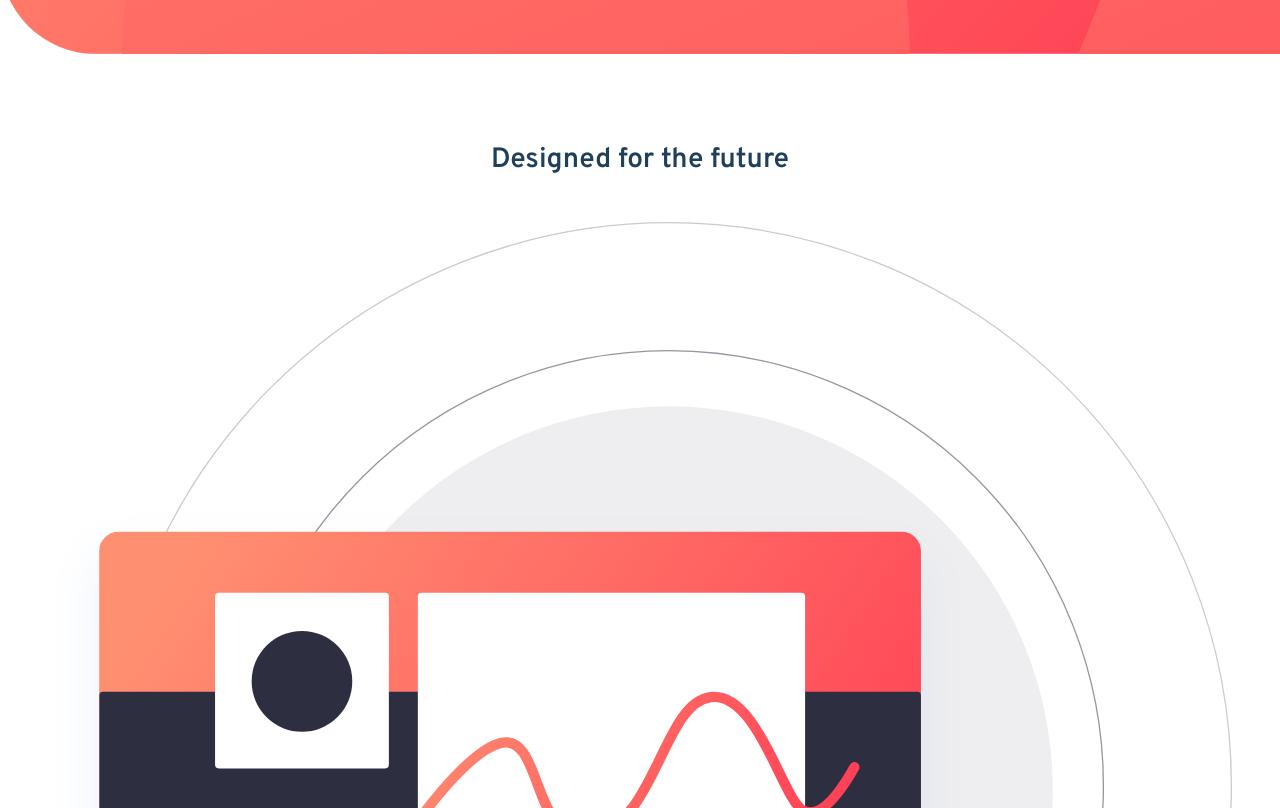
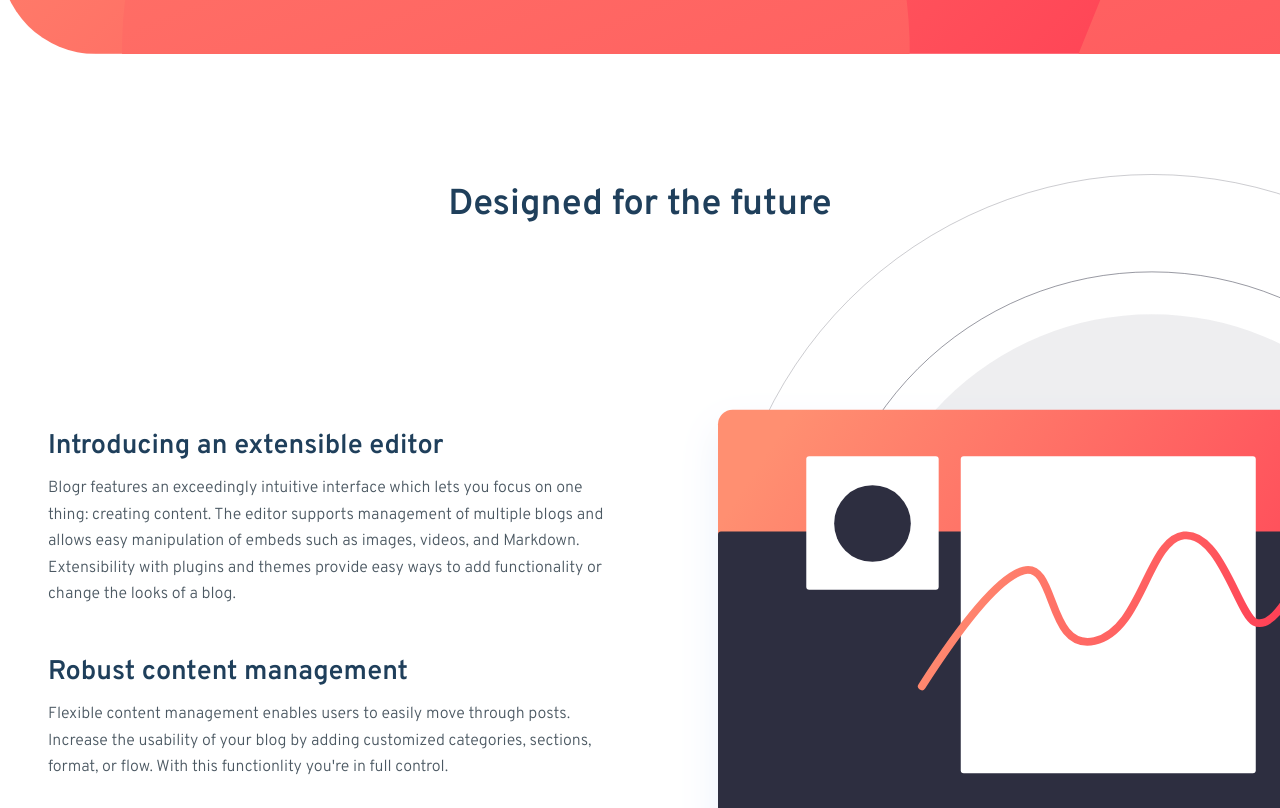
Before and after one commit to Drougnov/blogr-landing-page-main, a plain HTML site: page index.html in a window 1280 px wide. Shown: the part 472-1280 px from the top of the page. Drawn offline with Linux system fonts and the light colour scheme.

Commit message:
intro section style complete [1000px]

```diff
--- a/style.css
+++ b/style.css
@@ -576,10 +576,40 @@ footer{
         color: var(--cta-text) !important;
         background: var(--text);
     }
+
+
     .header__text{
         padding: 4rem 2.5rem 8rem 2.5rem;
     }
     .header__text h1{
         font-size: 3rem;
     }
+
+    main .intro{
+        margin-top: 8rem;
+        padding: 0;
+    }
+    .intro h2{
+        font-size: 2.25rem;
+        margin-bottom: -150px;
+    }
+    .intro__flex{
+        flex-direction: row-reverse;
+        align-items: center;
+        margin: 6rem 0;
+    }
+    .intro__flex > *{
+        width: 100%;
+    }
+    .intro__flex--img{
+        overflow-x: hidden;
+    }
+    .intro__flex--img picture img{
+        width: 150%;
+        height: 150%;
+    }
+    .intro__flex--text{
+        text-align: left;
+        padding-left: 3rem;
+    }
 }
```
